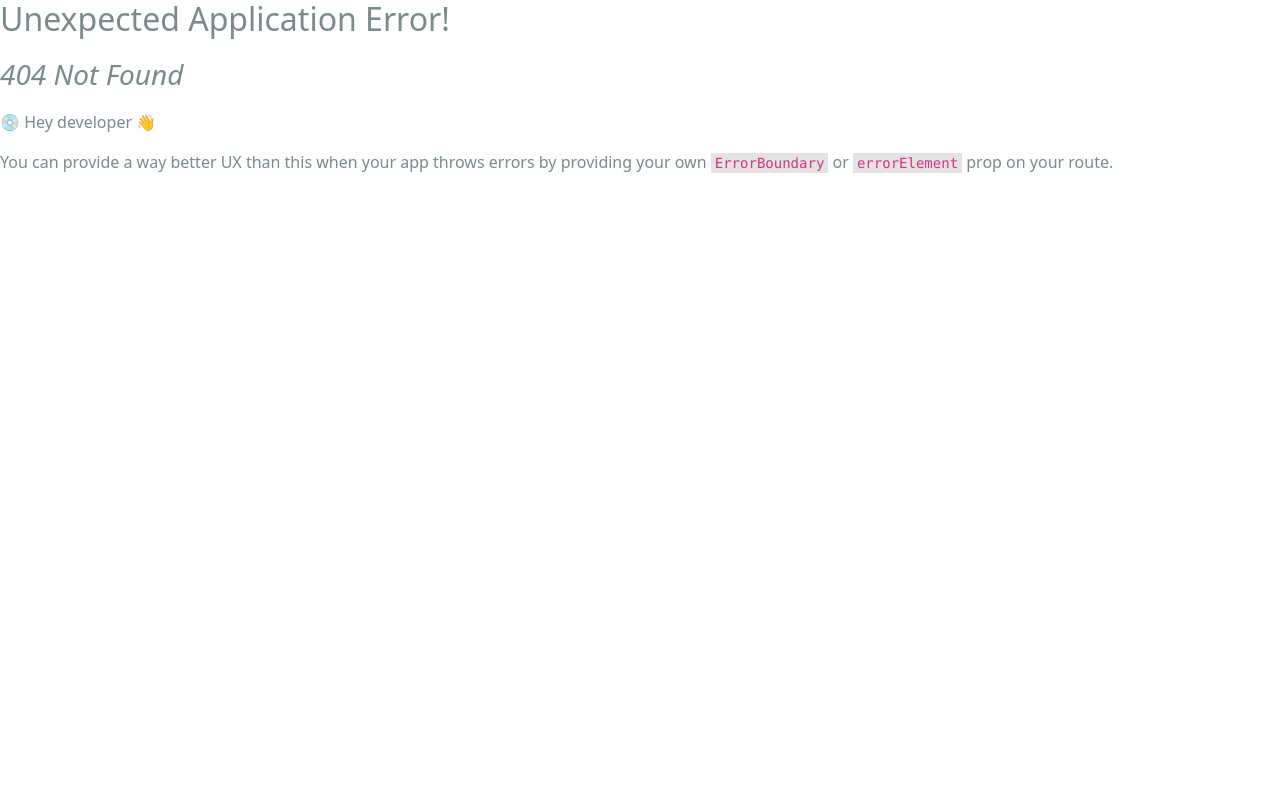
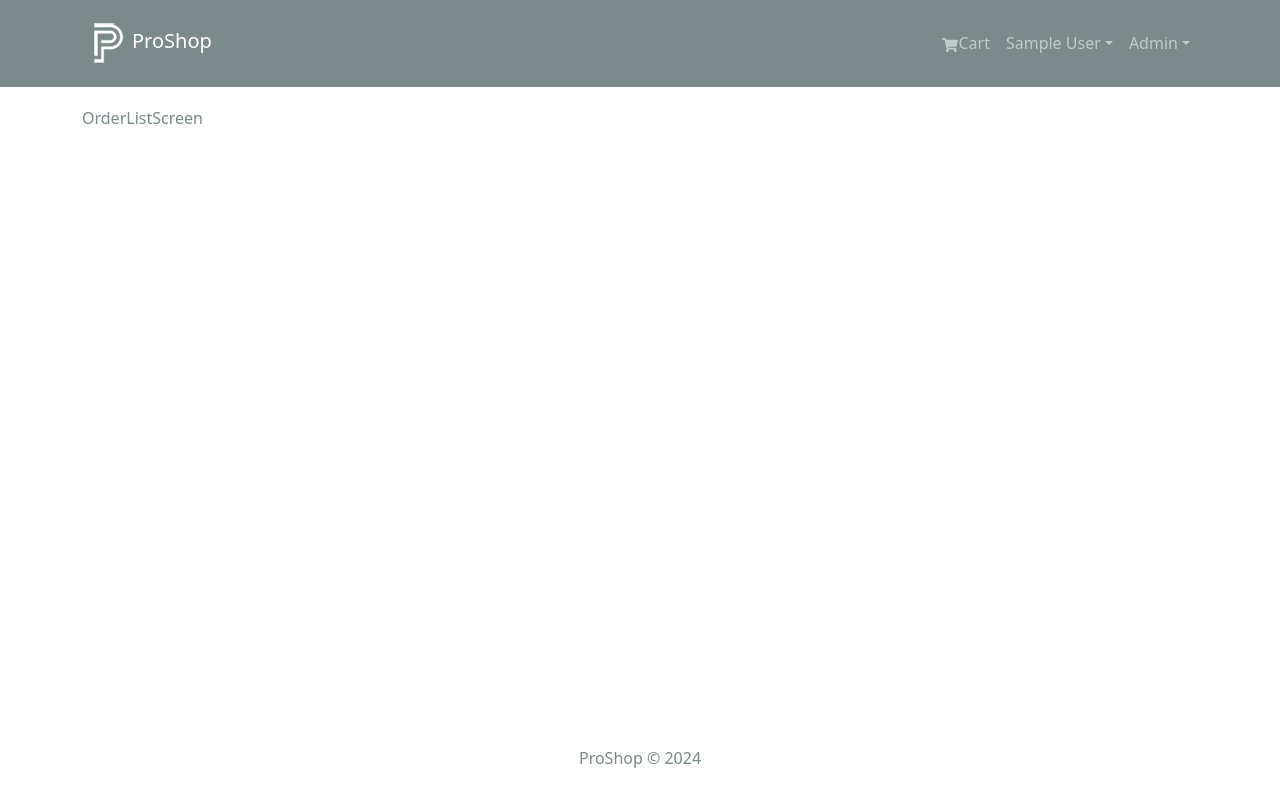
Before and after one commit to darazuiscaptain/platinum, a React (Create React App) app in the folder frontend/: page /admin/orderlist in a window 1280 px wide. Before the commit this address had no page. Shown: the top 802 px of the page. Built offline with nearby package versions, Linux system fonts and the light colour scheme; sample sign-in values are in the browser's storage.

Commit message:
Admin Route Component

```diff
--- /dev/null
+++ b/frontend/src/components/AdminRoute.jsx
@@ -0,0 +1,14 @@
+import { Outlet, Navigate } from "react-router-dom";
+import { useSelector } from "react-redux";
+
+const AdminRoute = () => {
+  const { userInfo } = useSelector((state) => state.auth);
+
+  return userInfo && userInfo.isAdmin ? (
+    <Outlet />
+  ) : (
+    <Navigate to="/login" replace />
+  );
+};
+
+export default AdminRoute;
--- a/frontend/src/components/Header.jsx
+++ b/frontend/src/components/Header.jsx
@@ -68,6 +68,19 @@
                   </Nav.Link>
                 </LinkContainer>
               )}
+              {userInfo && userInfo.isAdmin && (
+                <NavDropdown title="Admin" id="adminmenu">
+                  <LinkContainer to="/admin/productlist">
+                    <NavDropdown.Item>Product</NavDropdown.Item>
+                  </LinkContainer>
+                  <LinkContainer to="/admin/userlist">
+                    <NavDropdown.Item>Users</NavDropdown.Item>
+                  </LinkContainer>
+                  <LinkContainer to="/admin/orderlist">
+                    <NavDropdown.Item>Orders</NavDropdown.Item>
+                  </LinkContainer>
+                </NavDropdown>
+              )}
             </Nav>
           </Navbar.Collapse>
         </Container>
--- a/frontend/src/index.js
+++ b/frontend/src/index.js
@@ -12,6 +12,8 @@
 /* import 'bootstrap/dist/css/bootstrap.min.css'; */
 import "./assets/styles/bootstrap.custom.css";
 import "./assets/styles/index.css";
+
+// App Routes
 import App from "./App";
 import reportWebVitals from "./reportWebVitals";
 import HomeScreen from "./screens/HomeScreen";
@@ -19,12 +21,18 @@
 import CartScreen from "./screens/CartScreen";
 import LoginScreen from "./screens/LoginScreen";
 import RegisterScreen from "./screens/RegisterScreen";
+
+//Private Routes
+import PrivateRoute from "./components/PrivateRoute";
 import ShippingScreen from "./screens/ShippingScreen";
-import PrivateRoute from "./components/PrivateRoute";
 import PaymentScreen from "./screens/PaymentScreen";
 import PlaceOrderScreen from "./screens/PlaceOrderScreen";
 import OrderScreen from "./screens/OrderScreen";
 import ProfileScreen from "./screens/ProfileScreen";
+
+//Admin Routes
+import AdminRoute from "./components/AdminRoute";
+import OrderListScreen from "./screens/admin/OrderListScreen";
 
 const router = createBrowserRouter(
   createRoutesFromElements(
@@ -42,6 +50,10 @@
         <Route path="/order/:id" element={<OrderScreen />} />
         <Route path="/profile" element={<ProfileScreen/>} />
       </Route>
+
+      <Route path="" element={<AdminRoute />}>
+        <Route path="/admin/orderlist" element={<OrderListScreen />} />
+      </Route>
     </Route>
   )
 );
--- /dev/null
+++ b/frontend/src/screens/admin/OrderListScreen.jsx
@@ -0,0 +1,7 @@
+import React from "react";
+
+const OrderListScreen = () => {
+  return <div>OrderListScreen</div>;
+};
+
+export default OrderListScreen;
```
